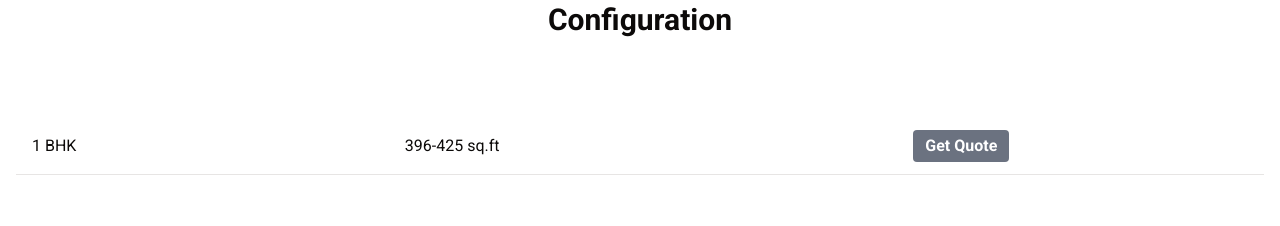
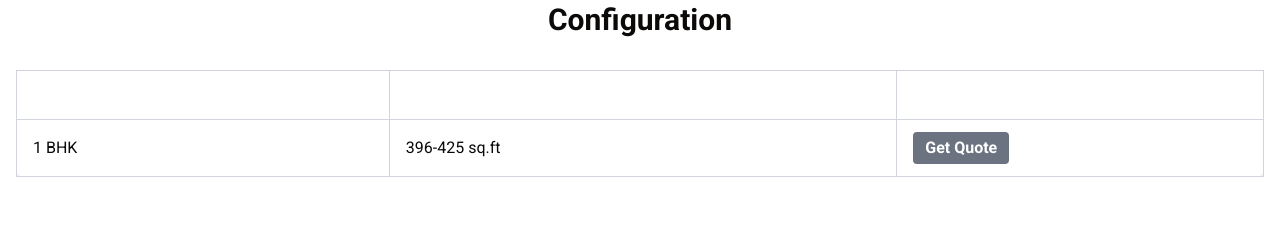
Before and after one commit to royalcrowninfra/royal, a Next.js app: page /projects/ongoingProjects/project-1 in a window 1280 px wide. Shown: the part 910-1136 px from the top of the page. Built offline with nearby package versions, Linux system fonts and the light colour scheme.

Commit message:
added table to the configration

```diff
--- a/app/projects/ongoingProjects/[slug]/page.jsx
+++ b/app/projects/ongoingProjects/[slug]/page.jsx
@@ -51,14 +51,14 @@ export default function ProjectPage({ params }) {
               </svg>
             </button>
           </Link>
-          <Link href="/Calculator">
+          {/* <Link href="/Calculator">
             <button className="bg-red-600 hover:bg-red-700 text-white font-bold text-sm sm:text-base py-2 px-3 sm:px-4 rounded transition duration-300 ease-in-out flex items-center justify-center w-full sm:w-auto">
               EMI Calculator
               <svg xmlns="http://www.w3.org/2000/svg" className="h-4 w-4 sm:h-5 sm:w-5 ml-1 sm:ml-2" viewBox="0 0 20 20" fill="currentColor">
                 <path fillRule="evenodd" d="M3 17a1 1 0 011-1h12a1 1 0 110 2H4a1 1 0 01-1-1zm3.293-7.707a1 1 0 011.414 0L9 10.586V3a1 1 0 112 0v7.586l1.293-1.293a1 1 0 111.414 1.414l-3 3a1 1 0 01-1.414 0l-3-3a1 1 0 010-1.414z" clipRule="evenodd" />
               </svg>
             </button>
-          </Link>
+          </Link> */}
 
         </div>
       </section>
@@ -97,27 +97,29 @@ export default function ProjectPage({ params }) {
           <h1 className="text-3xl font-bold text-center mb-8">Configuration</h1>
 
           <div className="overflow-x-auto mb-12">
-            <table className="w-full">
+            <table className="w-full border-collapse bg-white shadow-md rounded-lg border border-gray-300">
               <thead>
-                <tr className="bg-navy-700 text-white">
-                  <th className="py-3 px-4 text-left">Configuration</th>
-                  <th className="py-3 px-4 text-left">SBA / Carpet (sq.ft.)</th>
+                <tr className="bg-navy-700 text-white border-b border-gray-300 transition duration-300 ease-in-out hover:bg-navy-800">
+                  <th className="py-3 px-4 text-left border-r border-gray-300">Configuration</th>
+                  <th className="py-3 px-4 text-left border-r border-gray-300">SBA / Carpet (sq.ft.)</th>
                   <th className="py-3 px-4 text-left">Price</th>
                 </tr>
               </thead>
               <tbody>
-                <tr>
-                  <td className="py-3 px-4 border-b">1 BHK</td>
-                  <td className="py-3 px-4 border-b">396-425 sq.ft</td>
-                  <td className="py-3 px-4 border-b">
-                    <button className="bg-gray-500 hover:bg-gray-600 text-white font-bold py-1 px-3 rounded">
+                <tr className="transition duration-300 ease-in-out hover:bg-gray-100 border-b border-gray-300">
+                  <td className="py-3 px-4 border-r border-gray-300">1 BHK</td>
+                  <td className="py-3 px-4 border-r border-gray-300">396-425 sq.ft</td>
+                  <td className="py-3 px-4">
+                    <button className="bg-gray-500 hover:bg-gray-600 text-white font-bold py-1 px-3 rounded transition duration-300 ease-in-out">
                       Get Quote
                     </button>
                   </td>
                 </tr>
+                {/* Add more rows here as needed */}
               </tbody>
             </table>
           </div>
+
 
           <h2 className="text-3xl font-bold text-center mb-8">Floor Plans</h2>
 
```
